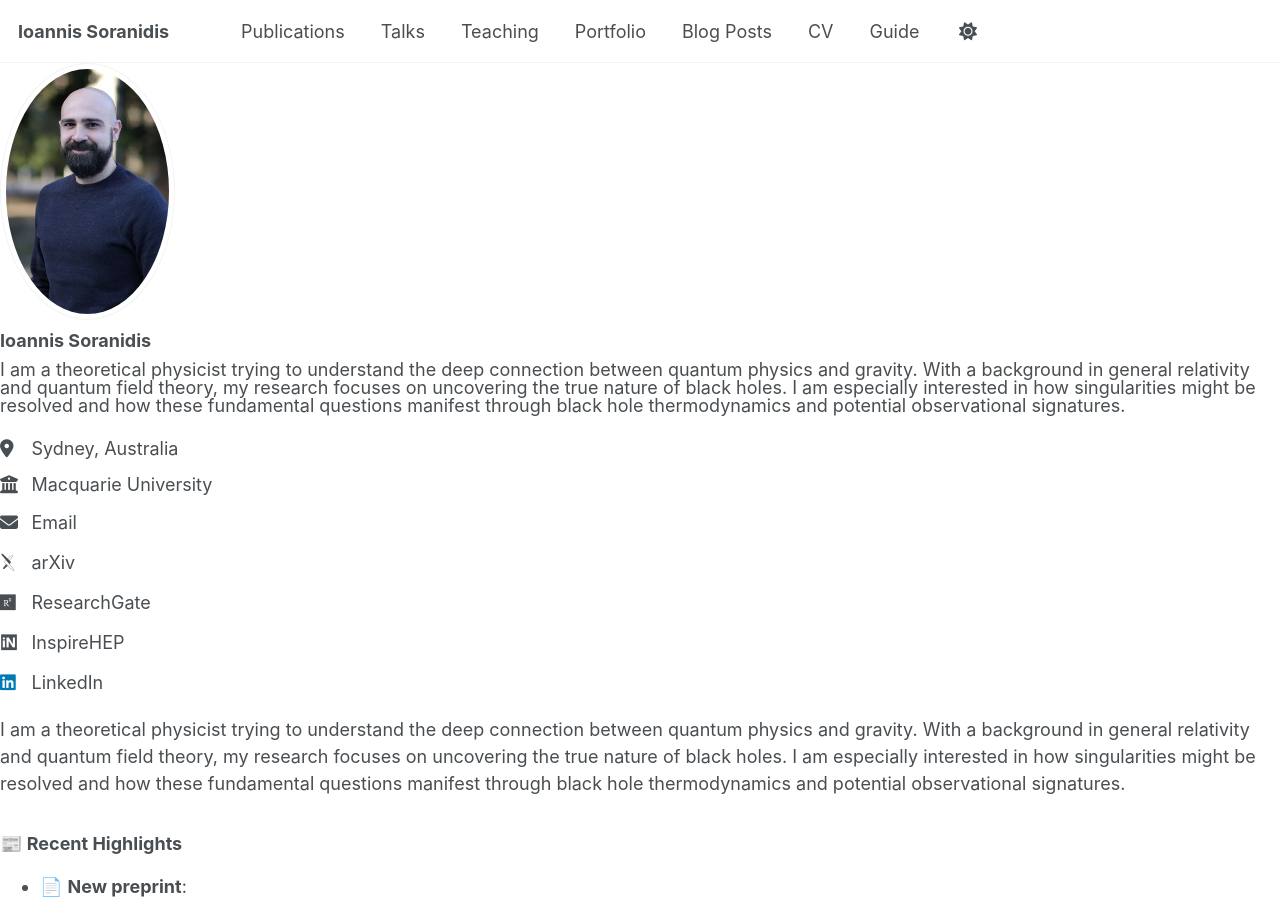
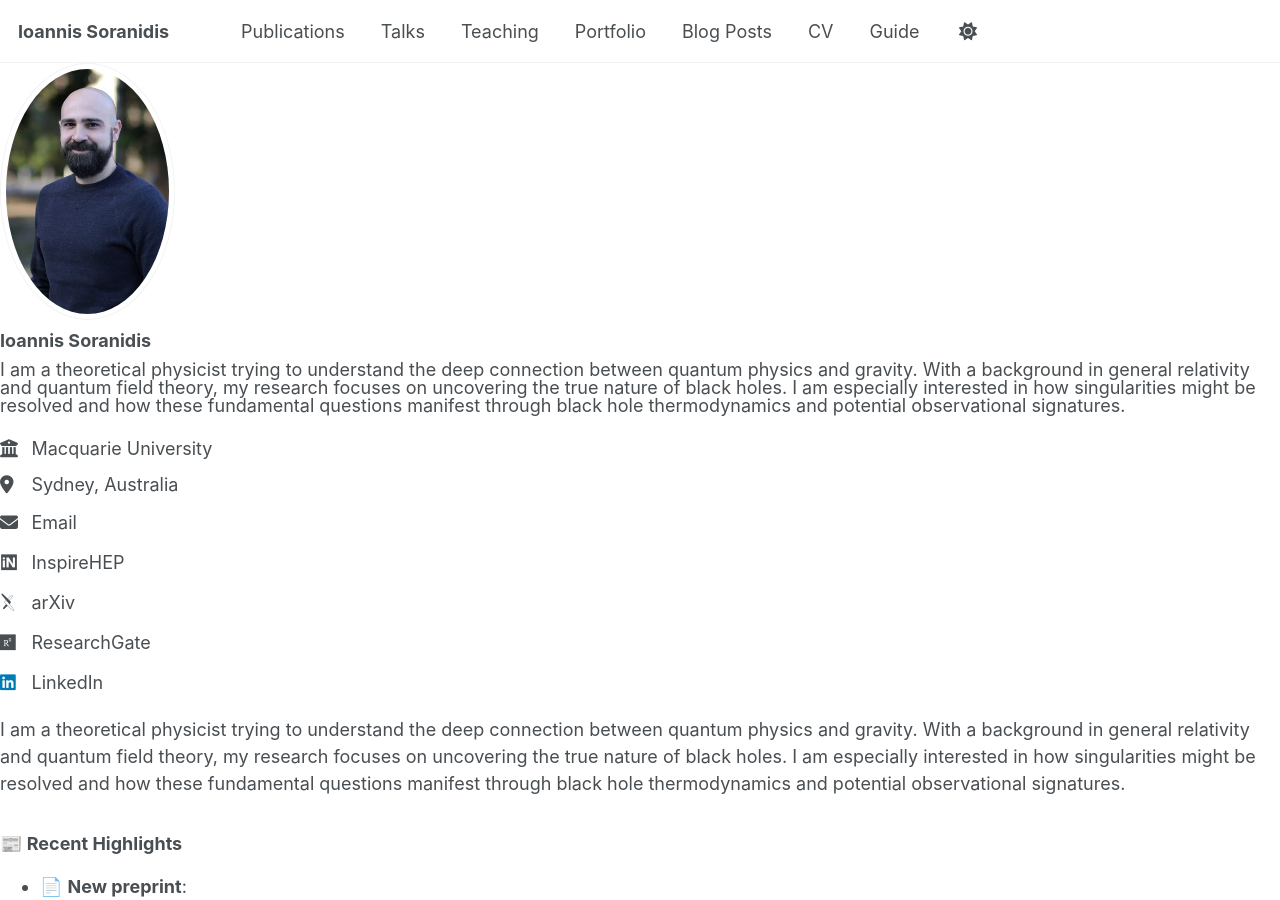
Before and after one commit to ioannis-soranidis/ioannis-soranidis.github.io, a Jekyll site: the page built from index.md, in a window 1280 px wide and 900 px high. Built offline with Jekyll 4.4.1, drawn with Linux system fonts in a browser that asks for light colours; some web fonts are replaced.

Commit message:
author-profile.html

```diff
--- a/_includes/author-profile.html
+++ b/_includes/author-profile.html
@@ -24,11 +24,11 @@
     <button class="btn btn--inverse">Follow</button>
     <ul class="author__urls social-icons">
       <!-- Font Awesome icons / Biographic information  -->
+      {% if author.employer %}
+        <li class="author__desktop"><i class="fas fa-fw fa-building-columns icon-pad-right" aria-hidden="true"></i>{{ author.employer }}</li>
+      {% endif %}
       {% if author.location %}
         <li class="author__desktop"><i class="fas fa-fw fa-location-dot icon-pad-right" aria-hidden="true"></i>{{ author.location }}</li>
-      {% endif %}
-      {% if author.employer %}
-        <li class="author__desktop"><i class="fas fa-fw fa-building-columns icon-pad-right" aria-hidden="true"></i>{{ author.employer }}</li>
       {% endif %}
       {% if author.uri %}
         <li><a href="{{ author.uri }}"><i class="fas fa-fw fa-link icon-pad-right" aria-hidden="true"></i>{{ site.data.ui-text[site.locale].website_label | default: "Website" }}</a></li>
@@ -36,13 +36,19 @@
       {% if author.email %}
         <li><a href="mailto:{{ author.email }}"><i class="fas fa-fw fa-envelope icon-pad-right" aria-hidden="true"></i>{{ site.data.ui-text[site.locale].email_label | default: "Email" }}</a></li>
       {% endif %}
+      {% if author.inspirehep %}
+      <li><a href="{{ author.inspirehep }}"><i class="ai ai-inspire ai-fw icon-pad-right" aria-hidden="true"></i>InspireHEP</a></li>
+      {% endif %}
+      {% if author.arxiv %}
+        <li><a href="{{ author.arxiv }}"><i class="ai ai-arxiv ai-fw icon-pad-right"></i>arXiv</a></li>
+      {% endif %}
+      {% if author.researchgate %}
+        <li><a href="{{ author.researchgate }}"><i class="fab fa-fw fa-researchgate icon-pad-right" aria-hidden="true"></i>ResearchGate</a></li>
+      {% endif %}
 
       <!-- Font Awesome and Academicons icons / Academic websites -->
       {% if author.academia %}
         <li><a href="{{ author.academia }}"><i class="ai ai-academia ai-fw icon-pad-right" aria-hidden="true"></i>Academia</a></li>
-      {% endif %}
-      {% if author.arxiv %}
-        <li><a href="{{ author.arxiv }}"><i class="ai ai-arxiv ai-fw icon-pad-right"></i>arXiv</a></li>
       {% endif %}
       {% if author.googlescholar %}
         <li><a href="{{ author.googlescholar }}"><i class="ai ai-google-scholar ai-fw icon-pad-right"></i>Google Scholar</a></li>
@@ -59,16 +65,6 @@
       {% if author.pubmed %}
         <li><a href="{{ author.pubmed }}"><i class="ai ai-pubmed ai-fw icon-pad-right"></i>PubMed</a></li>
       {% endif %}
-      {% if author.researchgate %}
-        <li><a href="{{ author.researchgate }}"><i class="fab fa-fw fa-researchgate icon-pad-right" aria-hidden="true"></i>ResearchGate</a></li>
-      {% endif %}
-      {% if author.inspirehep %}
-  <li>
-    <a href="{{ author.inspirehep }}">
-      <i class="ai ai-inspire ai-fw icon-pad-right" aria-hidden="true"></i>InspireHEP
-    </a>
-  </li>
-{% endif %}
       {% if author.scopus %}
         <li><a href="{{ author.scopus }}"><i class="ai ai-scopus ai-fw icon-pad-right"></i>Scopus</a></li>
       {% endif %}
```
